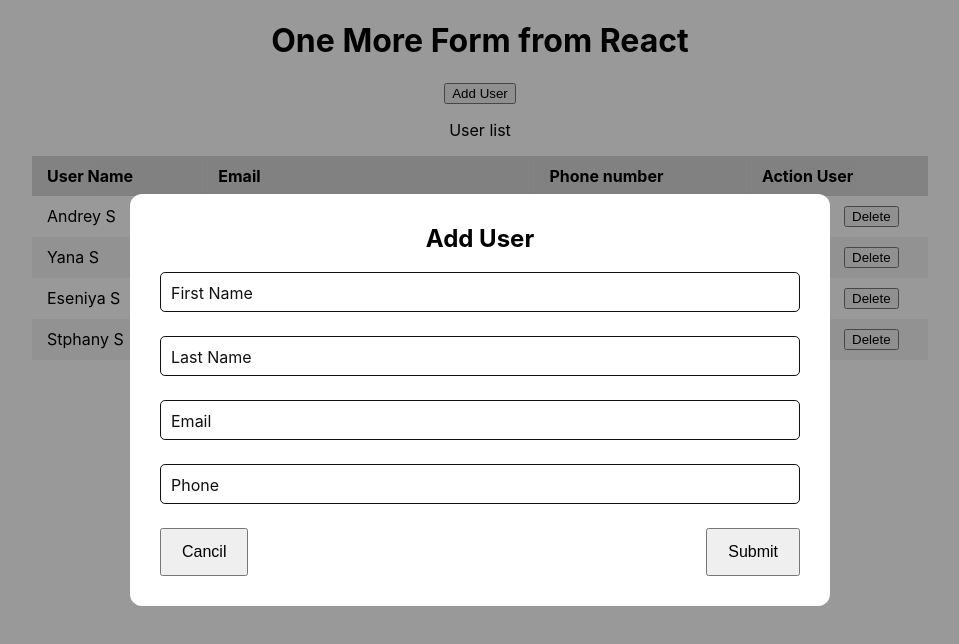
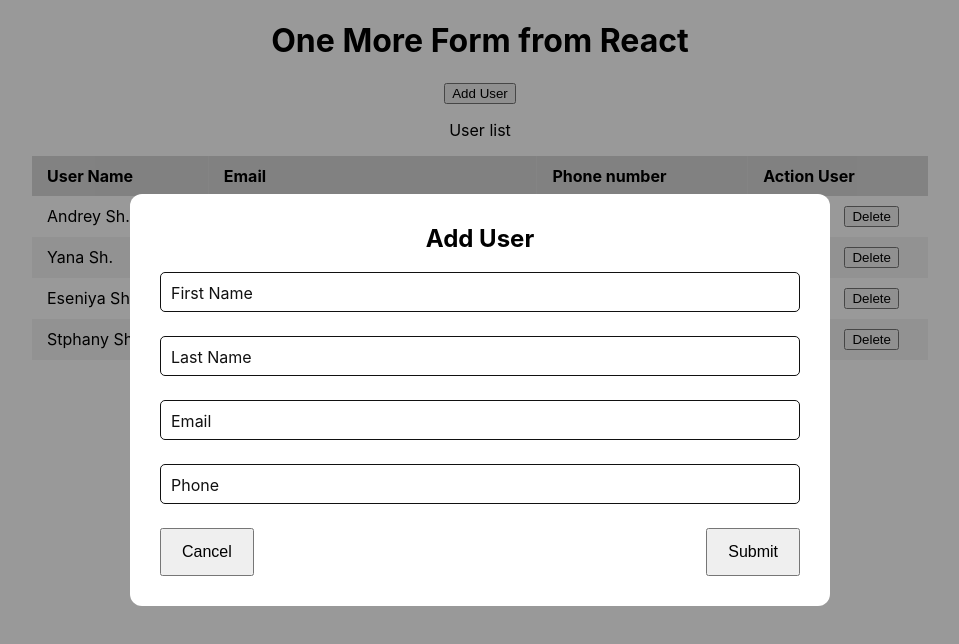
Before and after one commit to shtabnov/form, a React (Create React App) app: page / in a window 1280 px wide. Both pictures are taken after a click on the button "Add User". Shown: the top 644 px of the page, without its empty margins (160-1119 px from the left). Built offline with nearby package versions, Linux system fonts and the light colour scheme.

Commit message:
grammatical error

```diff
--- a/src/components/Form/EditForm.js
+++ b/src/components/Form/EditForm.js
@@ -71,7 +71,7 @@ function EditForm({ setActive, editUser, redactionUser, resetFields }) {
                             setActive(false);
                         }}
                     >
-                        Cancil
+                        Cancel
                     </button>
 
                     <button
--- a/src/components/Form/Form.js
+++ b/src/components/Form/Form.js
@@ -63,7 +63,7 @@ function Form({ addUser, setActive }) {
                             setActive(false);
                         }}
                     >
-                        Cancil
+                        Cancel
                     </button>
 
                     <button type="submit">Submit</button>
--- a/src/components/UserList/UserItem.js
+++ b/src/components/UserList/UserItem.js
@@ -11,7 +11,7 @@ function UserItem({
 }) {
     return (
         <tr>
-            <td data-cell="name">{`${firstName} ${lastName.substr(0, 1)}`}</td>
+            <td data-cell="name">{`${firstName} ${lastName.substr(0, 2)}.`}</td>
             <td data-cell="email">{email}</td>
             <td data-cell="phone">{phone}</td>
             <td data-cell="action">
```
